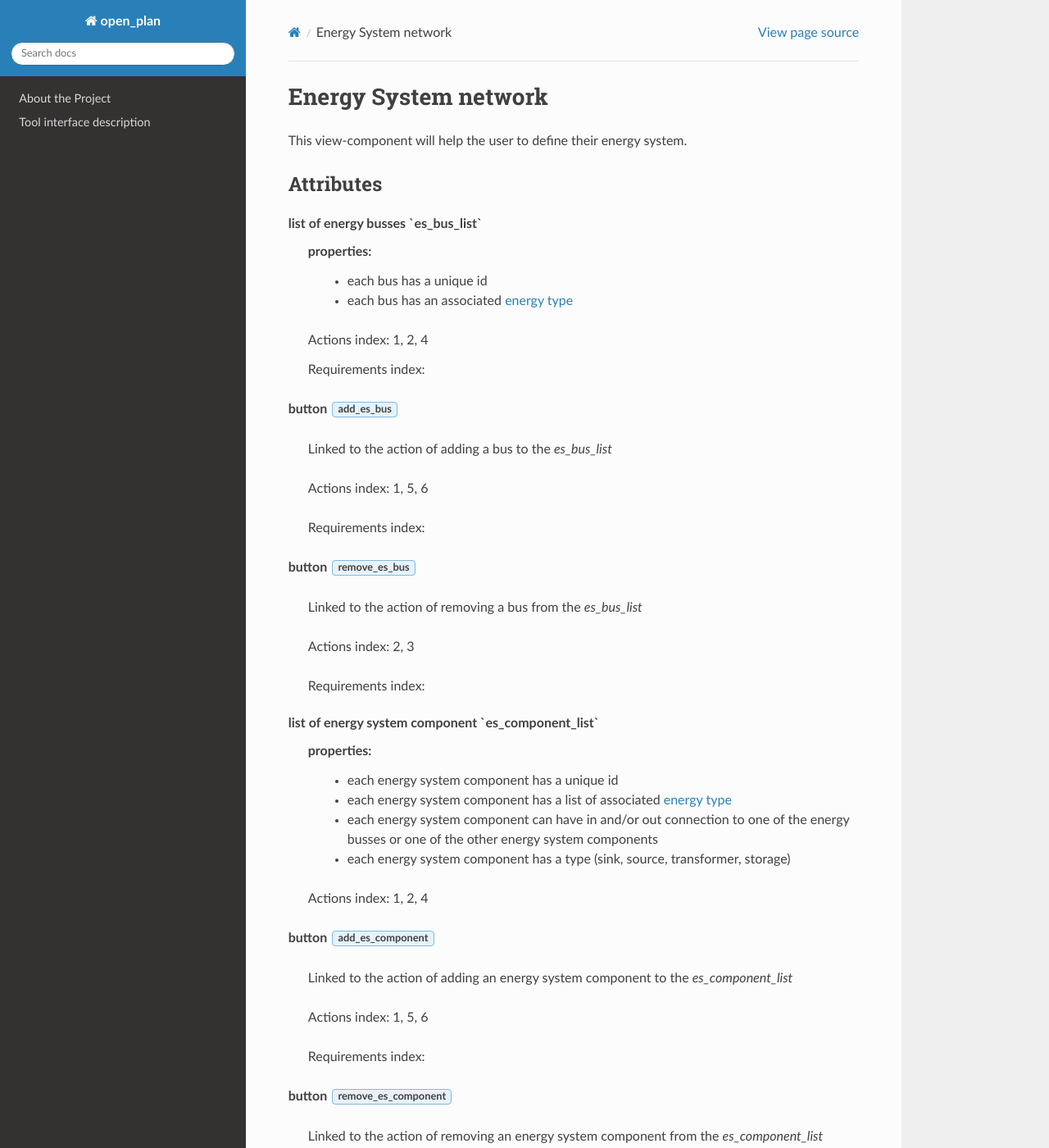
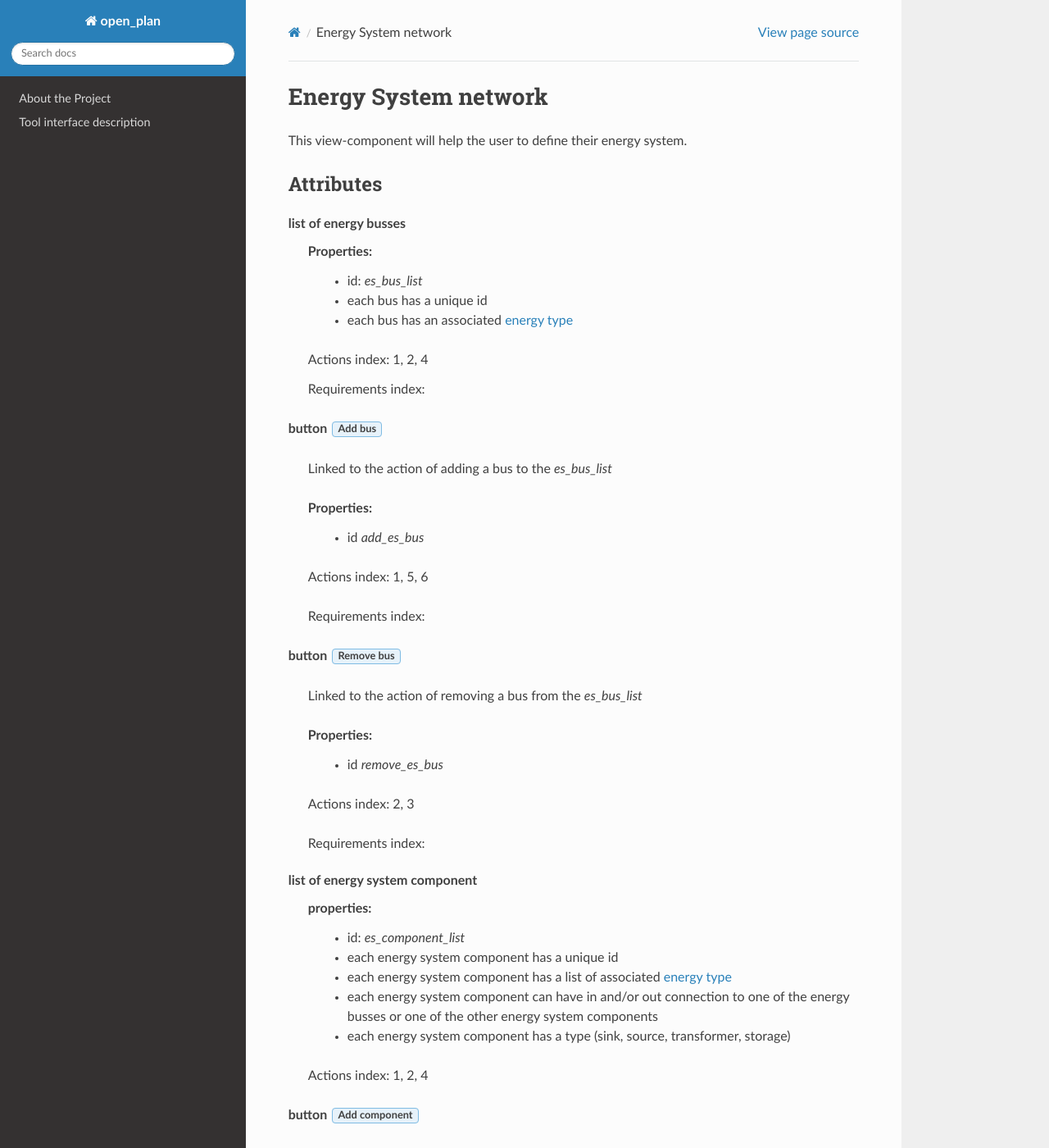
Before and after one commit to rl-institut/open_plan, a Sphinx documentation site: the page built from docs/view_components/energy_system_network.rst, in a window 1280 px wide and 1400 px high. Shown: the whole window at 82% size. Built offline with Sphinx 7.4.7 and the Read the Docs theme 2.0.0, drawn with Linux system fonts in a browser that asks for light colours; formulas are drawn with MathJax 3; some of the changed text lies outside the part shown.

Commit message:
Move the technical ids from attribute names to properties

```diff
--- a/docs/view_components/energy_system_network.rst
+++ b/docs/view_components/energy_system_network.rst
@@ -7,8 +7,9 @@ This view-component will help the user to define their energy system.
 Attributes
 ^^^^^^^^^^
 
-**list of energy busses `es_bus_list`**
-    properties:
+**list of energy busses**
+    Properties:
+        - id: `es_bus_list`
         - each bus has a unique id
         - each bus has an associated :ref:`energy-type-def`
 
@@ -16,24 +17,31 @@ Attributes
 
     Requirements index:
 
-**button** :guilabel:`&add_es_bus`
+**button** :guilabel:`&Add bus`
 
     Linked to the action of adding a bus to the `es_bus_list`
+
+    Properties:
+        - id `add_es_bus`
 
     Actions index: 1, 5, 6
 
     Requirements index:
 
-**button** :guilabel:`&remove_es_bus`
+**button** :guilabel:`&Remove bus`
 
     Linked to the action of removing a bus from the `es_bus_list`
+
+    Properties:
+        - id `remove_es_bus`
 
     Actions index: 2, 3
 
     Requirements index:
 
-**list of energy system component `es_component_list`**
+**list of energy system component**
     properties:
+        - id: `es_component_list`
         - each energy system component has a unique id
         - each energy system component has a list of associated :ref:`energy-type-def`
         - each energy system component can have in and/or out connection to one of the energy busses or one of the other energy system components
@@ -43,35 +51,46 @@ Attributes
     Actions index: 1, 2, 4
 
 
-**button** :guilabel:`&add_es_component`
+**button** :guilabel:`&Add component`
 
     Linked to the action of adding an energy system component to the `es_component_list`
+
+    Properties:
+        - id `add_es_component`
 
     Actions index: 1, 5, 6
 
     Requirements index:
 
-**button** :guilabel:`&remove_es_component`
+**button** :guilabel:`&Remove component`
 
     Linked to the action of removing an energy system component from the `es_component_list`
+
+    Properties:
+        - id `remove_es_component`
 
     Actions index: 2, 3
 
     Requirements index:
 
-**draw area `network_schema`**
+**Draw area**
 
     Area where the user could drag and drop components and connect them, or simply see a rendering
     of the energy system graph withtout being able to interact with it
+
+    Properties:
+    - id `network_schema`
 
     Actions index: 4.
 
     Requirements index:
 
 
+**Text area**
+    displays potential error messages arising from wrong configuration of energy system network or single energy system component
 
-**text area `error_log`**
-    displays potential error messages arising from wrong configuration of energy system network or single energy system component
+    Properties:
+    - id `error_log`
 
 
 
```
